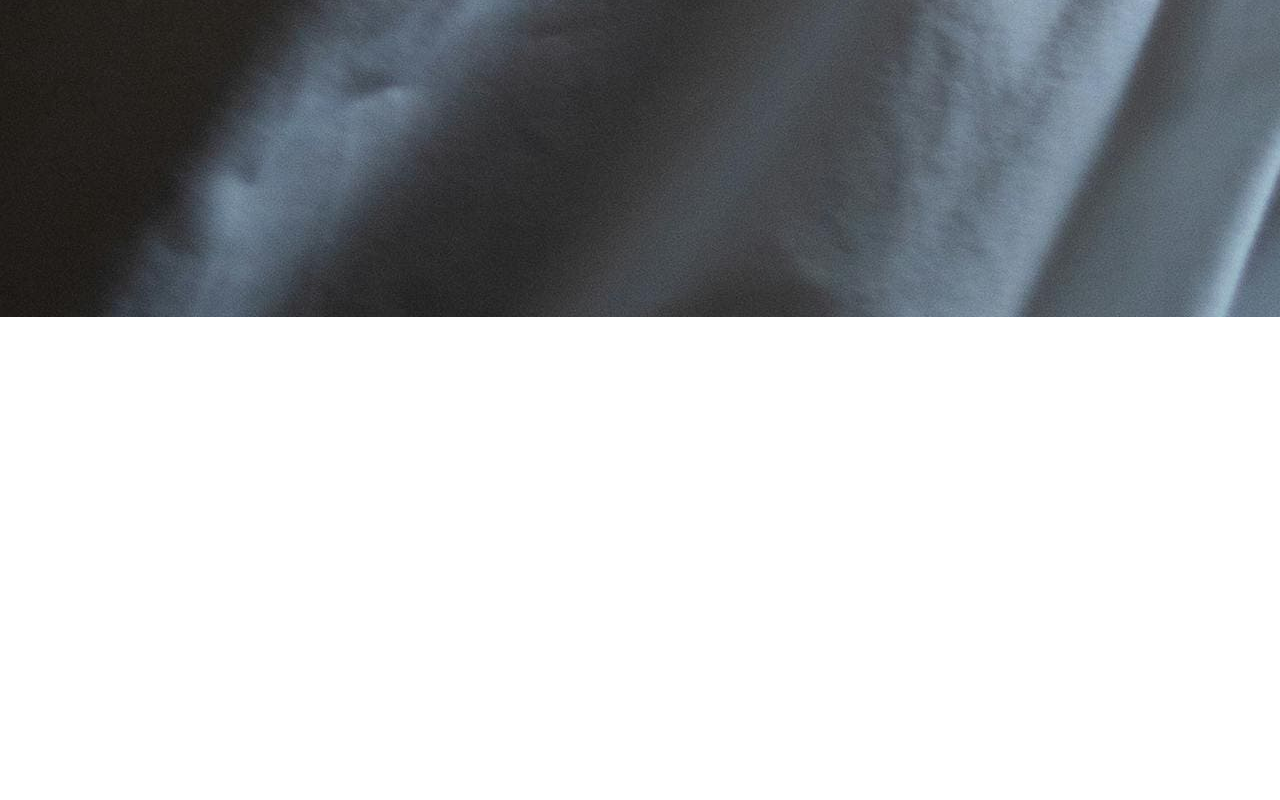
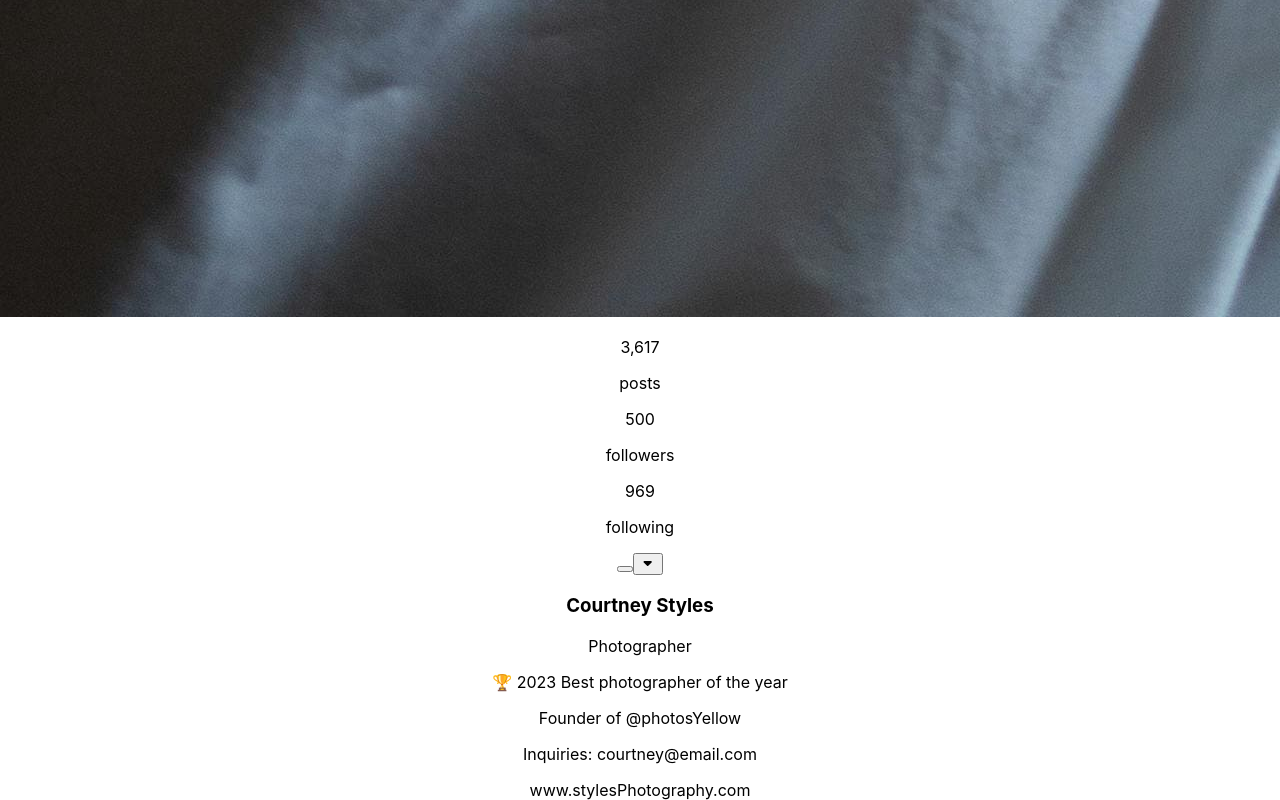
Before and after one commit to 2Kelvin/useState-react-hook, a React (Create React App) app: page / in a window 1280 px wide. Shown: the part 5683-6483 px from the top of the page. Before the commit the page ends 6004 px from the top, so only its background shows below. Built offline with nearby package versions, Linux system fonts and the light colour scheme.

Commit message:
add all the texts

```diff
--- a/package.json
+++ b/package.json
@@ -8,6 +8,7 @@
     "@testing-library/user-event": "^13.5.0",
     "react": "^18.2.0",
     "react-dom": "^18.2.0",
+    "react-icons": "^5.0.1",
     "react-scripts": "5.0.1",
     "web-vitals": "^2.1.4"
   },
--- a/src/App.js
+++ b/src/App.js
@@ -1,5 +1,6 @@
 import './App.css';
 import profilePic from './prof.jpg';
+import { FaCaretDown } from "react-icons/fa6";
 
 function App() {
   return (
@@ -9,10 +10,41 @@ function App() {
         <div className='imageWrapper'>
           <img src={profilePic} alt='profile' />
         </div>
+
+        <div className='followWrapper'>
+          <div className='stats'>
+            <div className='postsStatsDiv'>
+              <p>3,617</p>
+              <p>posts</p>
+            </div>
+
+            <div className='followersStatsDiv'>
+              <p>500</p>
+              <p>followers</p>
+            </div>
+
+            <div className='followingStatsDiv'>
+              <p>969</p>
+              <p>following</p>
+            </div>
+          </div>
+
+          <div className='buttonsDiv'>
+            <button className='followBtn'></button>
+            <button> <FaCaretDown /> </button>
+          </div>
+        </div>
       </div>
 
       {/* profile bio */}
-      <div className='profileBio'></div>
+      <div className='profileBio'>
+        <h3>Courtney Styles</h3>
+        <p className='career'>Photographer</p>
+        <p>🏆 2023 Best photographer of the year</p>
+        <p>Founder of <span className='blueLink'>@photosYellow</span></p>
+        <p>Inquiries: <span className='blueLink'>courtney@email.com</span></p>
+        <span className='blueLink'>www.stylesPhotography.com</span>
+      </div>
     </div>
   );
 }
```
Also changed, not shown: 1 other file (tests, documents, lock files or other folders).
